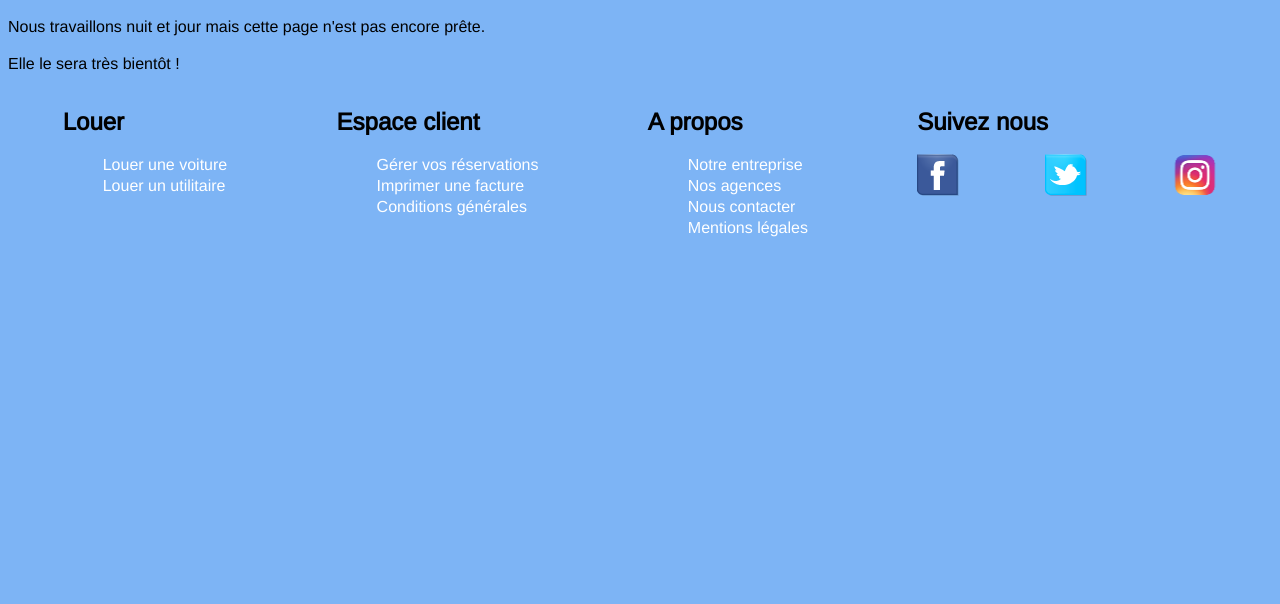
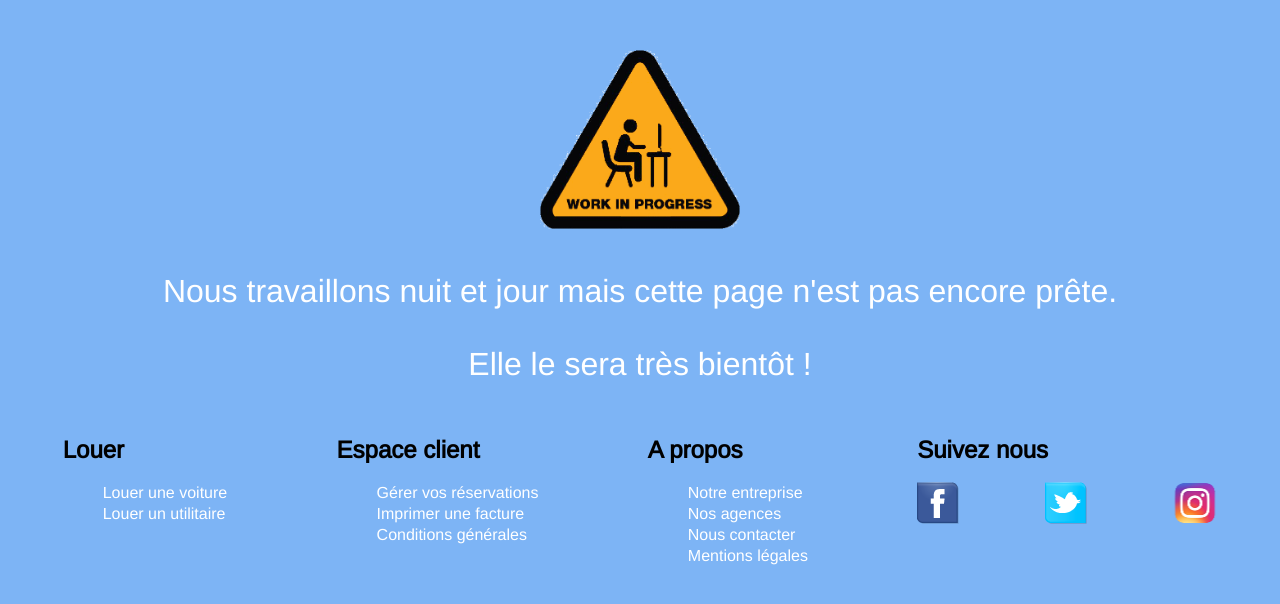
Before and after one commit to FrancisNor/SUPERLOC, a Django app: page /visitor/TODO in a window 1280 px wide. Shown: the part 169-773 px from the top of the page. Run offline with Django 3.2, Linux system fonts and the light colour scheme.

Commit message:
Modification disposition catégories véhicules Modification page TODO

```diff
--- a/superloc/visitor/static/visitor/style.css
+++ b/superloc/visitor/static/visitor/style.css
@@ -313,15 +313,6 @@ figcaption
     padding: 20px;
 }
 
-.display_categories
-{
-    display: flex;
-    flex-direction: column;
-    justify-content: flex-start;
-    align-items: center;
-    max-height: 650px;
-}
-
 .display_categories h1
 {
     text-align: center;
@@ -331,36 +322,49 @@ figcaption
 .categories_strip
 {
     width: 95%;
-    display: flex;
-    justify-content: center;
-    overflow-y: scroll;
 }
 
 .categories
 {
     display: flex;
     flex-wrap: wrap;
+    justify-content: space-around;
 }
 
 .categories_category
 {
+    text-align: center;
     border: black solid 2px;
-    max-width: 24%;
-    display: flex;
-    flex-direction: column;
-    justify-content: space-around;
-    text-align: center;
+    border-radius: 10px;
+    margin :5px;
+    padding: 10px;
+    max-width: 20%;
+    background-color: rgba(102, 169, 248, 0.94);
+    box-shadow: 3px 3px 3px gray;
 }
 
 .categories_category img
 {
-    display: flex;
-    align-items: center;
     width: 50%;
-    max-height: 50%;
-    max-width: 50%;
 }
 
+#category_image
+{
+    max-width: 33%;
+}
+
+#todo
+{
+    text-align: center;
+    color: white;
+    font-size: 2em;
+}
+
+#work_in_progress
+{
+    margin-top: 50px;
+    max-width: 200px;
+}
 
 footer
 {
--- a/superloc/visitor/templates/visitor/todo.html
+++ b/superloc/visitor/templates/visitor/todo.html
@@ -1,10 +1,12 @@
 {% extends 'visitor/base.html' %}
+{% load static %}
 
 {% block title %}SUPERLOC | Location de véhicules de tourisme et utilitaires{% endblock %}
 
 {% block content %}
-<section>
+<div id="todo">
+    <img id=work_in_progress src="{% static 'visitor/images/work-in-progress.png' %}" alt="work_in_progress"/>
     <p>Nous travaillons nuit et jour mais cette page n'est pas encore prête.</p>
     <p>Elle le sera très bientôt !</p>
-</section>
+</div>
 {% endblock %}
--- a/superloc/visitor/templates/visitor/tourism_categories.html
+++ b/superloc/visitor/templates/visitor/tourism_categories.html
@@ -13,7 +13,7 @@
             {% for category in category_list %}
             <div class="categories_category">
                 <img src="{{category.image.url}}" alt="image" />
-                <p>{{ category.sample }} ou équivalent</p>
+                <p><b>{{ category.sample }}</b> ou équivalent</p>
                 <a href="{% url 'visitor:tourism_category' category.code %}">Voir détails</a>
             </div>
             {% endfor %}
```
Also changed, not shown: superloc/visitor/static/visitor/images/work-in-progress.png (added).
